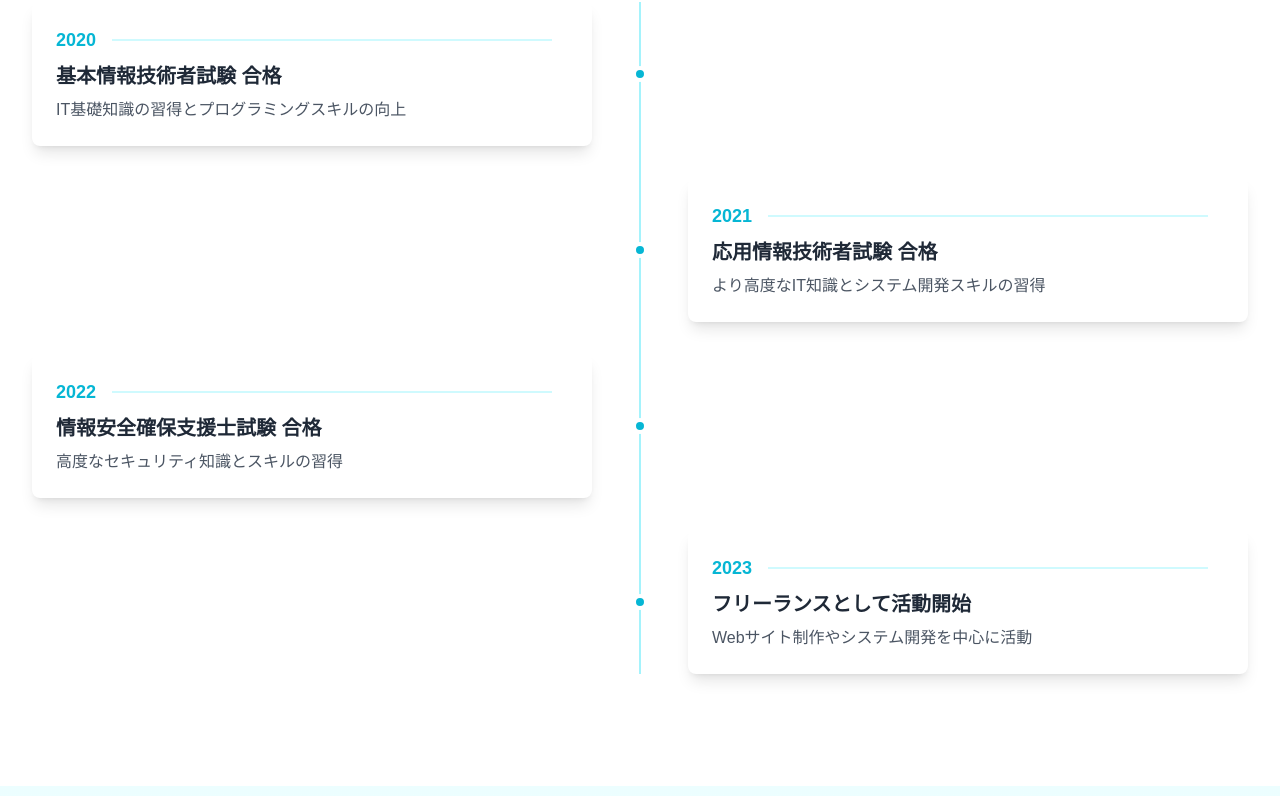
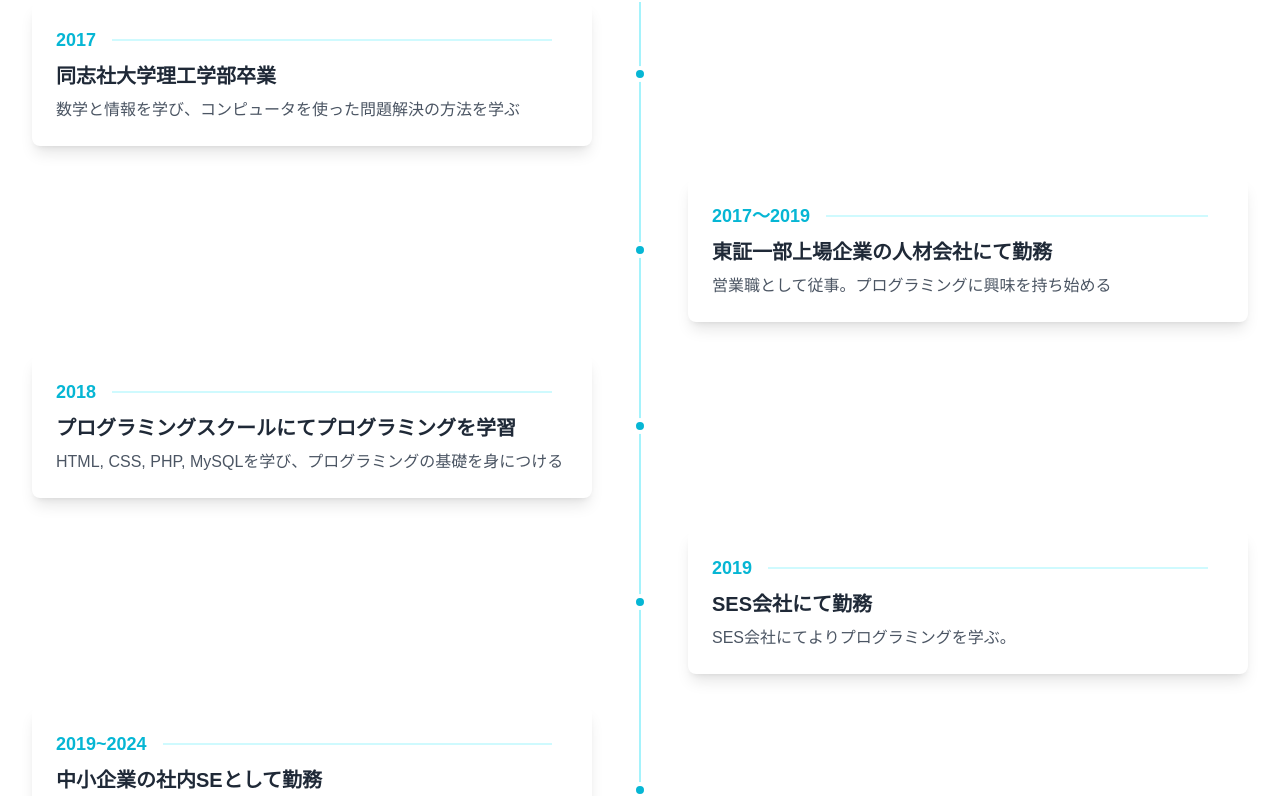
Before and after one commit to non-dev777/non_portfolio, a Next.js app: page / in a window 1280 px wide. Shown: the part 2270-3066 px from the top of the page. Built offline with nearby package versions, Linux system fonts and the light colour scheme.

Commit message:
✨ Update Timeline with comprehensive career progression details

```diff
--- a/app/components/Timeline.tsx
+++ b/app/components/Timeline.tsx
@@ -10,24 +10,52 @@ interface TimelineItem {
 
 const timelineItems: TimelineItem[] = [
   {
-    year: "2020",
+    year: "2017",
+    title: "同志社大学理工学部卒業",
+    description: "数学と情報を学び、コンピュータを使った問題解決の方法を学ぶ",
+  },
+  {
+    year: "2017〜2019",
+    title: "東証一部上場企業の人材会社にて勤務",
+    description: "営業職として従事。プログラミングに興味を持ち始める",
+  },
+  {
+    year: "2018",
+    title: "プログラミングスクールにてプログラミングを学習",
+    description:
+      "HTML, CSS, PHP, MySQLを学び、プログラミングの基礎を身につける",
+  },
+  {
+    year: "2019",
+    title: "SES会社にて勤務",
+    description: "SES会社にてよりプログラミングを学ぶ。",
+  },
+  {
+    year: "2019~2024",
+    title: "中小企業の社内SEとして勤務",
+    description:
+      "自社システム開発・運用を中心に従事。その他にもホームページ制作やIT機器管理やサーバー運用、システム導入支援などを行う",
+  },
+  {
+    year: "2022",
     title: "基本情報技術者試験 合格",
     description: "IT基礎知識の習得とプログラミングスキルの向上",
   },
   {
-    year: "2021",
+    year: "2023",
     title: "応用情報技術者試験 合格",
     description: "より高度なIT知識とシステム開発スキルの習得",
   },
   {
-    year: "2022",
-    title: "情報安全確保支援士試験 合格",
+    year: "2024",
+    title: "情報処理安全確保支援士試験 合格",
     description: "高度なセキュリティ知識とスキルの習得",
   },
   {
-    year: "2023",
+    year: "2025",
     title: "フリーランスとして活動開始",
-    description: "Webサイト制作やシステム開発を中心に活動",
+    description:
+      "Webサイト制作やシステム開発を中心に活動をスタート。自身の運営しているブログやYouTubeで得られた知見や情報処理安全確保支援士の資格を活かし、セキュアでSEOにも強いシステムの構築を心がけています。",
   },
 ];
 
```
